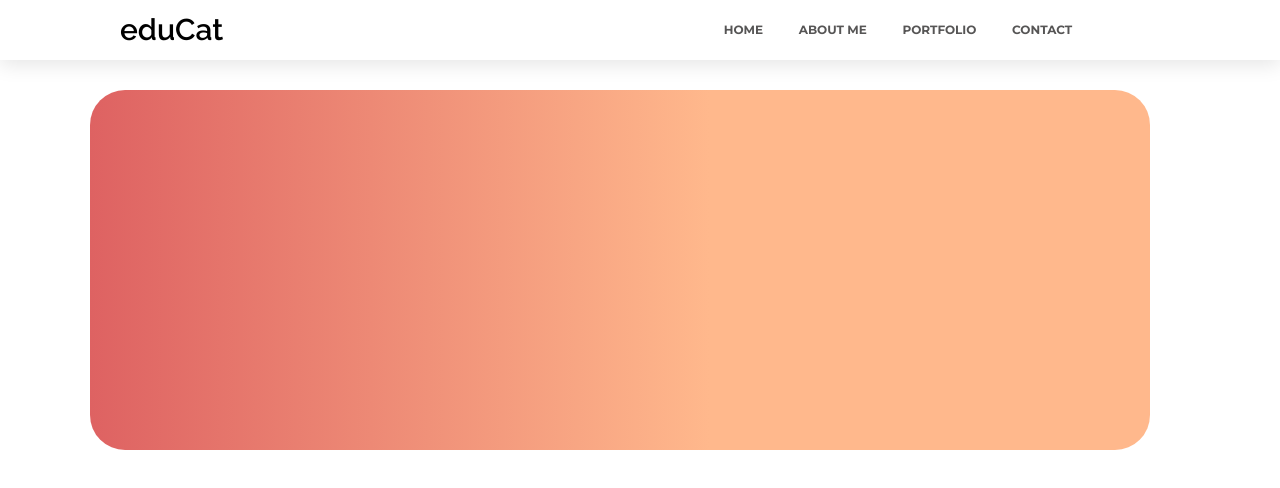
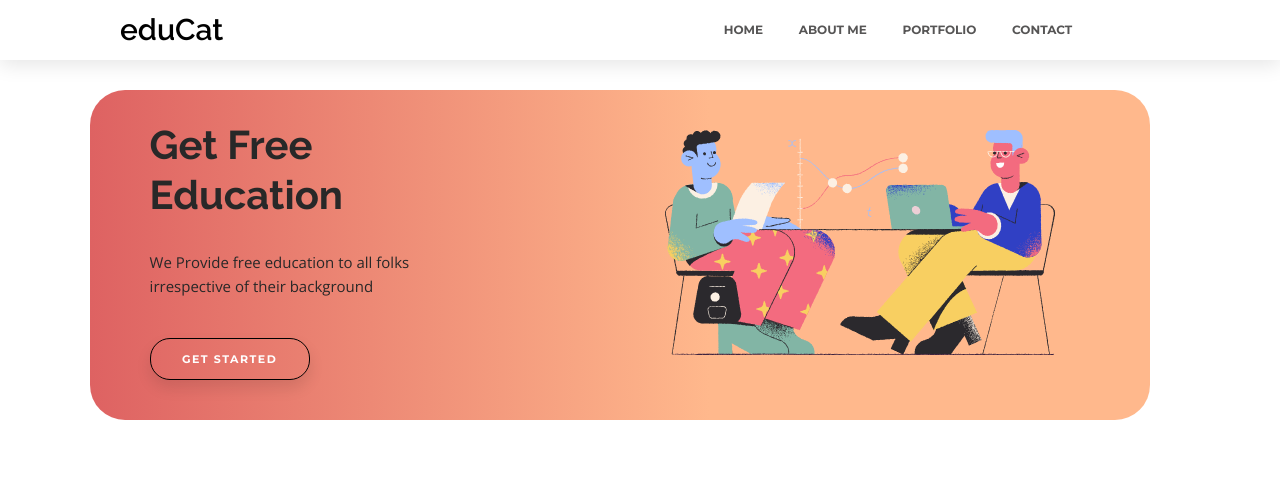
Before and after one commit to mlh-hack-status-200/2-randab, a React (Vite) app: page / in a window 1280 px wide. Shown: the top 488 px of the page. Built offline with nearby package versions, Linux system fonts and the light colour scheme.

Commit message:
added hero component

```diff
--- /dev/null
+++ b/src/Components/Buttons/Button.js
@@ -0,0 +1,36 @@
+import React from "react";
+import styled from "styled-components";
+
+const StyledButton = styled.button`
+  background-color: transparent;
+  outline: none;
+  cursor: pointer;
+  color: white;
+  border-radius: 20px;
+  margin-top: 4rem;
+  text-transform: uppercase;
+  box-shadow: 0px 8px 15px rgba(0, 0, 0, 0.1);
+  transition: all 0.1s ease-out;
+  width: 16rem;
+  border: 1px solid black;
+  outline: none;
+  font-size: 1.1rem;
+  letter-spacing: 1.5px;
+  padding: 1.3rem 3rem;
+  font-family: "Montserrat", sans-serif;
+  font-weight: bold;
+  &:hover {
+    transform: translateY(-3px);
+    box-shadow: 0px 15px 20px rgba(7, 49, 69, 0.1);
+  }
+  &:active {
+    transform: translateY(1px);
+    box-shadow: 0 3px 10px rgba(7, 49, 69, 0.1);
+  }
+`;
+
+const Button = ({ children, ...rest }) => (
+  <StyledButton {...rest}>{children}</StyledButton>
+);
+
+export default Button;
--- a/src/Sections/Hero.js
+++ b/src/Sections/Hero.js
@@ -1,6 +1,6 @@
 import React from "react";
 import styled from "styled-components";
-import { Link } from "react-scroll";
+import HeroSvg from "../../SVG/hero_svg.svg";
 
 import {
   Wrapper,
@@ -8,14 +8,58 @@ import {
   Contained,
   StyledSection
 } from "../Layout/Elements";
+import Button from "../Components/Buttons/Button";
 
 const HeroContainer = styled.div`
-  height: 36rem;
+  height: 33rem;
   width: 106rem;
   border-radius: 35px;
   background: linear-gradient(to right, #de6262, #ffb88c 58.42%);
 `;
 
+const HeroContent = styled.div`
+  position: absolute;
+  display: flex;
+  flex-direction: row;
+  justify-content: space-between;
+`;
+
+const HeroMainLeft = styled.div`
+  position: absolute;
+  display: flex;
+  flex-direction: column;
+  margin-left: 6rem;
+  margin-top: 3rem;
+`;
+const HeroHeading = styled.h1`
+  font-size: 4rem;
+  font-family: "Raleway", sans-serif;
+  font-weight: bold;
+  line-height: 5rem;
+  color: #282828;
+`;
+const HeroParra = styled.p`
+  font-size: 1.5rem;
+  font-family: "Open Sans", sans-serif;
+  font-weight: lighter;
+  margin-top: 3rem;
+  width: 30rem;
+  color: #282828;
+`;
+
+const HeroRight = styled.div`
+  position: absolute;
+`;
+
+const HeroPhoto = styled.svg`
+  background-image: url(${HeroSvg});
+  background-repeat: no-repeat;
+  position: absolute;
+  left: 62rem;
+  transform: scale(1.3);
+  height: 20rem;
+  margin-top: 7rem;
+`;
 const Hero = () => {
   return (
     <div>
@@ -23,7 +67,23 @@ const Hero = () => {
         <Contained>
           <Wrapper>
             <SmallWrapper>
-              <HeroContainer></HeroContainer>
+              <HeroContainer>
+                <HeroContent>
+                  <HeroMainLeft>
+                    <HeroHeading>
+                      Get Free <br /> Education <br />
+                    </HeroHeading>
+                    <HeroParra>
+                      We Provide free education to all folks irrespective of
+                      their background
+                    </HeroParra>
+                    <Button>Get Started</Button>
+                  </HeroMainLeft>
+                  <HeroRight>
+                    <HeroPhoto />
+                  </HeroRight>
+                </HeroContent>
+              </HeroContainer>
             </SmallWrapper>
           </Wrapper>
         </Contained>
--- a/src/index.html
+++ b/src/index.html
@@ -5,7 +5,7 @@
     <meta name="viewport" content="width=device-width, initial-scale=1.0" />
     <meta http-equiv="X-UA-Compatible" content="ie=edge" />
     <link
-      href="https://fonts.googleapis.com/css?family=Montserrat:100,100i,200,200i,300,300i,400,400i,500,500i,600,600i,700,700i,800,800i,900,900i|Nunito:200,200i,300,300i,400,400i,600,600i,700,700i,800,900|Raleway:100,100i,200,200i,300,300i,400,400i,500,500i,600,600i,700,700i,800&display=swap"
+      href="https://fonts.googleapis.com/css?family=Open+Sans:300,400|Montserrat:100,100i,200,200i,300,300i,400,400i,500,500i,600,600i,700,700i,800,800i,900,900i|Nunito:200,200i,300,300i,400,400i,600,600i,700,700i,800,900|Raleway:100,100i,200,200i,300,300i,400,400i,500,500i,600,600i,700,700i,800&display=swap"
       rel="stylesheet"
     />
     <title>Aniket</title>
```
Also changed, not shown: SVG/hero_svg.svg (added).
